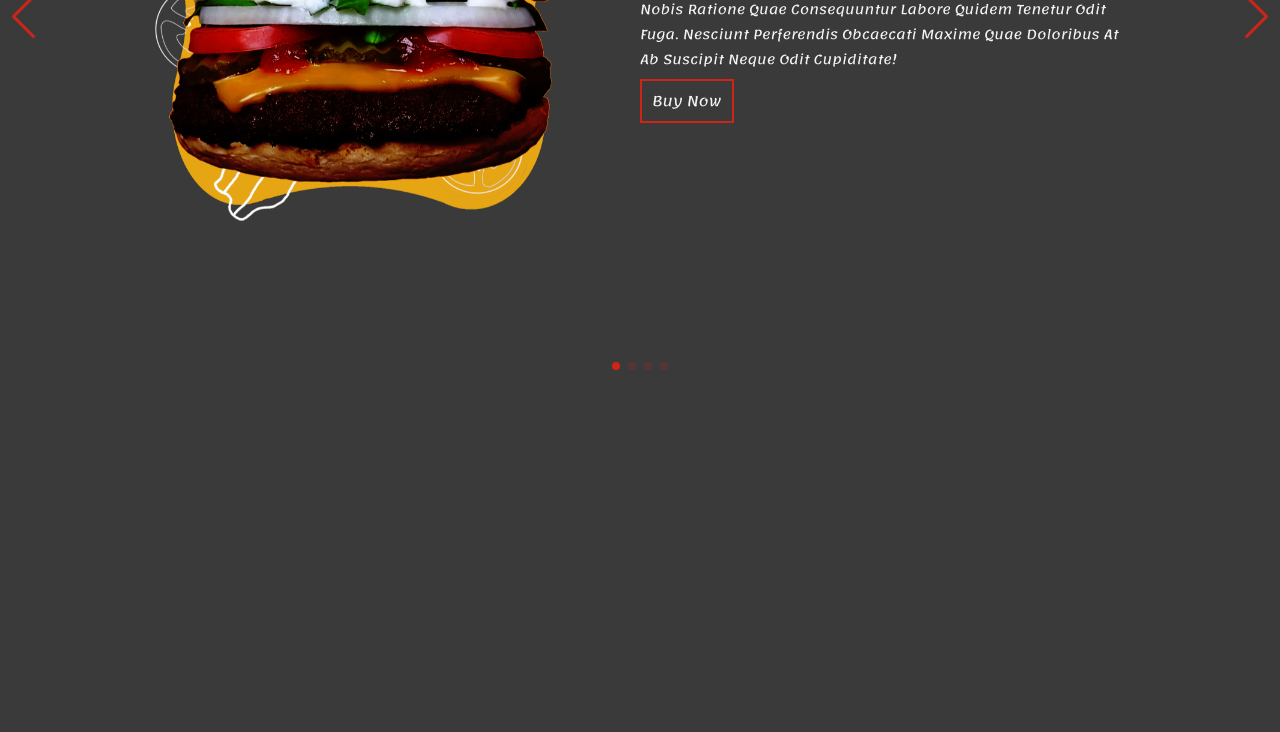
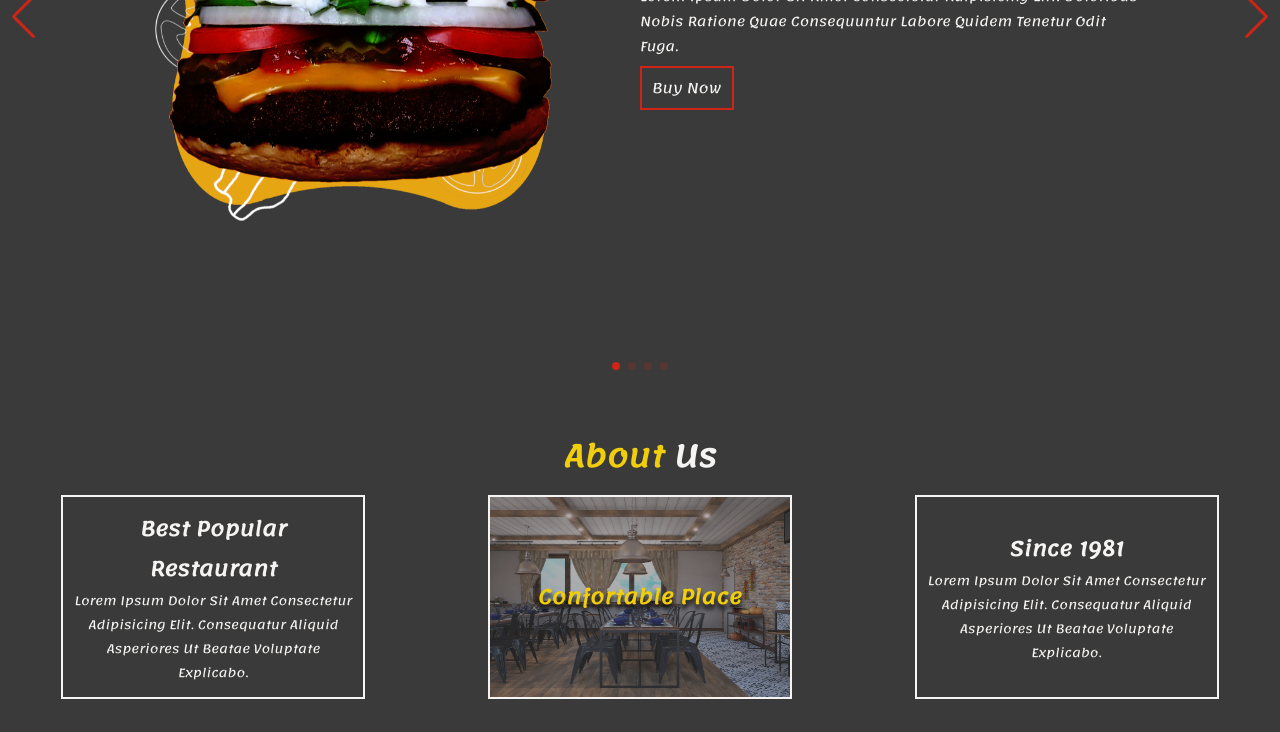
Before and after one commit to gabrieldantasoli/EmpireWebsite, a plain HTML site: page index.html in a window 1280 px wide. Shown: the part 373-1105 px from the top of the page. Before the commit the page ends 800 px from the top, so only its background shows below. Drawn offline with nearby package versions, Linux system fonts and the light colour scheme.

Commit message:
Empire Website

```diff
--- a/index.html
+++ b/index.html
@@ -23,7 +23,7 @@
         </div>
         <nav>
             <a href="#home" class="active">home</a>
-            <a href="#about us">about us</a>
+            <a href="#about">about us</a>
             <a href="#popular">popular</a>
             <a href="#menu">menu</a>
             <a href="#delivery">delivery</a>
@@ -47,7 +47,7 @@
             </div>
             <div>
                <h2>house burger</h2>
-               <p>Lorem ipsum dolor sit amet consectetur adipisicing elit. Doloribus nobis ratione quae consequuntur labore quidem tenetur odit fuga. Nesciunt perferendis obcaecati maxime quae doloribus at ab suscipit neque odit cupiditate!</p>
+               <p>Lorem ipsum dolor sit amet consectetur adipisicing elit. Doloribus nobis ratione quae consequuntur labore quidem tenetur odit fuga.</p>
                <button>buy now</button>
             </div>
           </div>
@@ -57,7 +57,7 @@
             </div>
             <div>
                <h2>house burger</h2>
-               <p>Lorem ipsum dolor sit amet consectetur adipisicing elit. Doloribus nobis ratione quae consequuntur labore quidem tenetur odit fuga. Nesciunt perferendis obcaecati maxime quae doloribus at ab suscipit neque odit cupiditate!</p>
+               <p>Lorem ipsum dolor sit amet consectetur adipisicing elit. Doloribus nobis ratione quae consequuntur labore quidem tenetur odit fuga.</p>
                <button>buy now</button>
             </div>
           </div>
@@ -67,7 +67,7 @@
             </div>
             <div>
                <h2>house burger</h2>
-               <p>Lorem ipsum dolor sit amet consectetur adipisicing elit. Doloribus nobis ratione quae consequuntur labore quidem tenetur odit fuga. Nesciunt perferendis obcaecati maxime quae doloribus at ab suscipit neque odit cupiditate!</p>
+               <p>Lorem ipsum dolor sit amet consectetur adipisicing elit. Doloribus nobis ratione quae consequuntur labore quidem tenetur odit fuga.</p>
                <button>buy now</button>
             </div>
           </div>
@@ -77,7 +77,8 @@
             </div>
             <div>
                <h2>house burger</h2>
-               <p>Lorem ipsum dolor sit amet consectetur adipisicing elit. Doloribus nobis ratione quae consequuntur labore quidem tenetur odit fuga. Nesciunt perferendis obcaecati maxime quae doloribus at ab suscipit neque odit cupiditate!</p>
+               <p>Lorem ipsum dolor sit amet consectetur adipisicing elit. Doloribus nobis ratione quae consequuntur labore quidem tenetur odit fuga.
+               </p>
                <button>buy now</button>
             </div>
           </div>
@@ -89,22 +90,26 @@
     </section>
     <!--Main ends-->
 
-    <!--<div class="swiper mySwiper">
-      <div class="swiper-wrapper">
-        <div class="swiper-slide">Slide 1</div>
-        <div class="swiper-slide">Slide 2</div>
-        <div class="swiper-slide">Slide 3</div>
-        <div class="swiper-slide">Slide 4</div>
-        <div class="swiper-slide">Slide 5</div>
-        <div class="swiper-slide">Slide 6</div>
-        <div class="swiper-slide">Slide 7</div>
-        <div class="swiper-slide">Slide 8</div>
-        <div class="swiper-slide">Slide 9</div>
+    <!--about section starts-->
+    <section id="about">
+      <h1><span>about</span> us</h1>
+      <div class="container">
+        <div>
+          <h2>best popular restaurant</h2>
+          <p>Lorem ipsum dolor sit amet consectetur adipisicing elit. Consequatur aliquid asperiores ut beatae voluptate explicabo.</p>
+        </div>
+        <div>
+          <h2>confortable place</h2>
+          <img src="images/place.jpg">
+        </div>
+        <div>
+          <h2>since 1981</h2>
+          <p>Lorem ipsum dolor sit amet consectetur adipisicing elit. Consequatur aliquid asperiores ut beatae voluptate explicabo.</p>
+        </div>
       </div>
-      <div class="swiper-button-next"></div>
-      <div class="swiper-button-prev"></div>
-      <div class="swiper-pagination"></div>
-    </div>-->
+    </section>
+    <!--about section starts-->
+
 
 
 
--- a/style/style.css
+++ b/style/style.css
@@ -43,6 +43,7 @@ body{
     align-items: center;
     padding: 1rem 0;
     background-color: var(--black);
+    z-index: 1000;
 }
 .mainheader .logo{
     font-size: 2rem;
@@ -89,6 +90,7 @@ section{
 .swiper-slide img{
     width: 90%;
     max-width: 500px;
+    z-index: 0;
     animation: animate 3s ease-in-out infinite;
 }
 .swiper-slide h2{
@@ -119,6 +121,57 @@ span.swiper-pagination-bullet{
     background-color: var(--red);
 }
 /*main style ends*/
+
+/*about style starts*/
+section#about{
+    text-align: center;
+}
+.container{
+    width: 100%;
+    display: flex;
+    justify-content: space-around;
+    align-items: center;
+    flex: 1 1 30rem;
+    flex-wrap: wrap;
+}
+.container div{
+    position: relative;
+    display: flex;
+    align-items: center;
+    justify-content: center;
+    padding: 1rem;
+    width: 300px;
+    height: 200px;
+    flex-direction: column;
+    outline: 2px solid var(--white);
+    margin-bottom: 1.5rem;
+}
+.container div h2{
+    font-size: 2rem;
+}
+.container div p{
+    max-width: 300px;
+    font-size: 1.2rem;
+}
+.container div img{
+    position: absolute;
+    top: 0;left: 0;
+    width: 100%;
+    height: 100%;opacity: 0.6;
+}
+.container div:nth-child(2) h2{
+    color: var(--yellow);
+    z-index: 1000;
+    text-shadow: 0 .5rem .5rem black;
+}
+section#about h1{
+    font-size: 3rem;
+    margin-bottom: 1rem;
+}
+section#about span{
+    color: var(--yellow);
+}
+/*about style ends*/
 
 
 
@@ -151,6 +204,24 @@ span.swiper-pagination-bullet{
 }
 
 @media (max-width:650px){
+    .swiper-slide{
+        flex-direction: column;
+        text-align: center;
+    }
+    .swiper-slide img{
+        max-width: 300px;
+    }
+    @keyframes animate{
+        0%{
+            transform: translateY(-0.5rem);
+        }
+        50%{
+            transform: translateY(0.5rem);
+        }
+        100%{
+            transform: translateY(-0.5rem);
+        }
+    }
     .mainheader #bars{
         display: initial;
     }
```
Also changed, not shown: images/about-1.png (added), images/place.jpg (renamed from images/cafe-g92c62bac5_1920.jpg).
